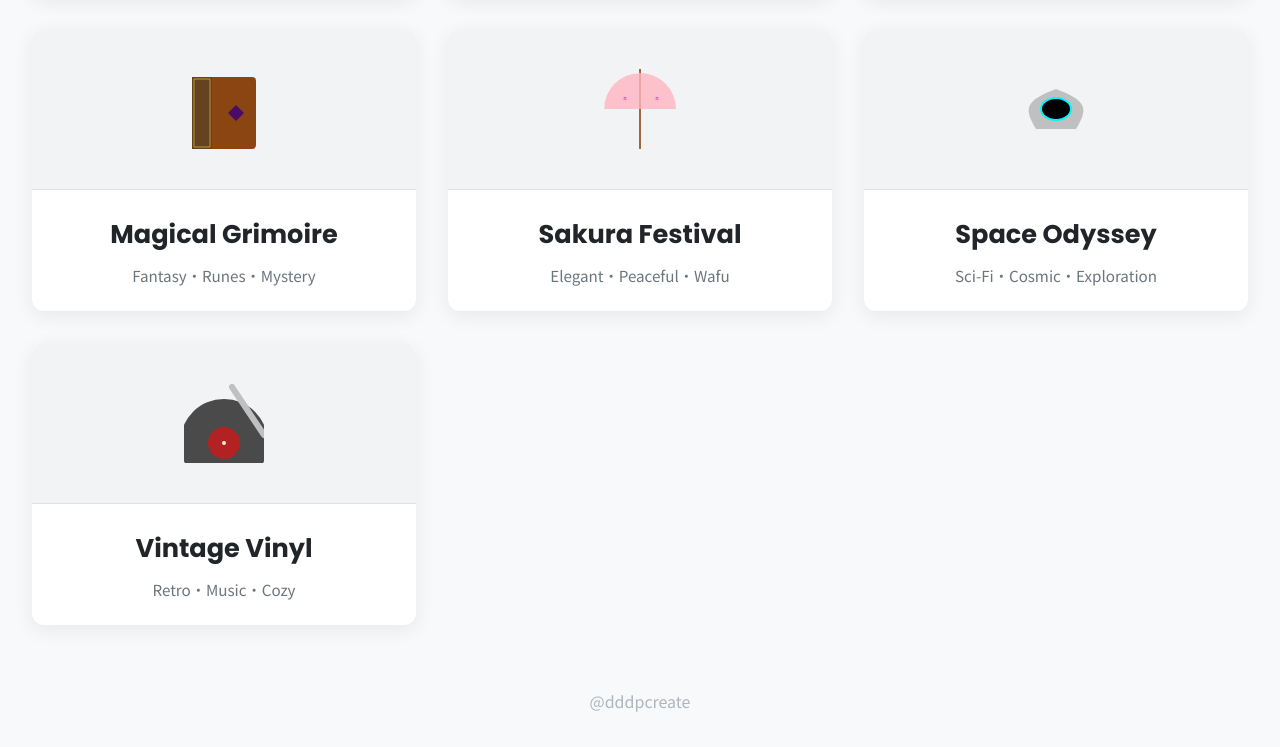
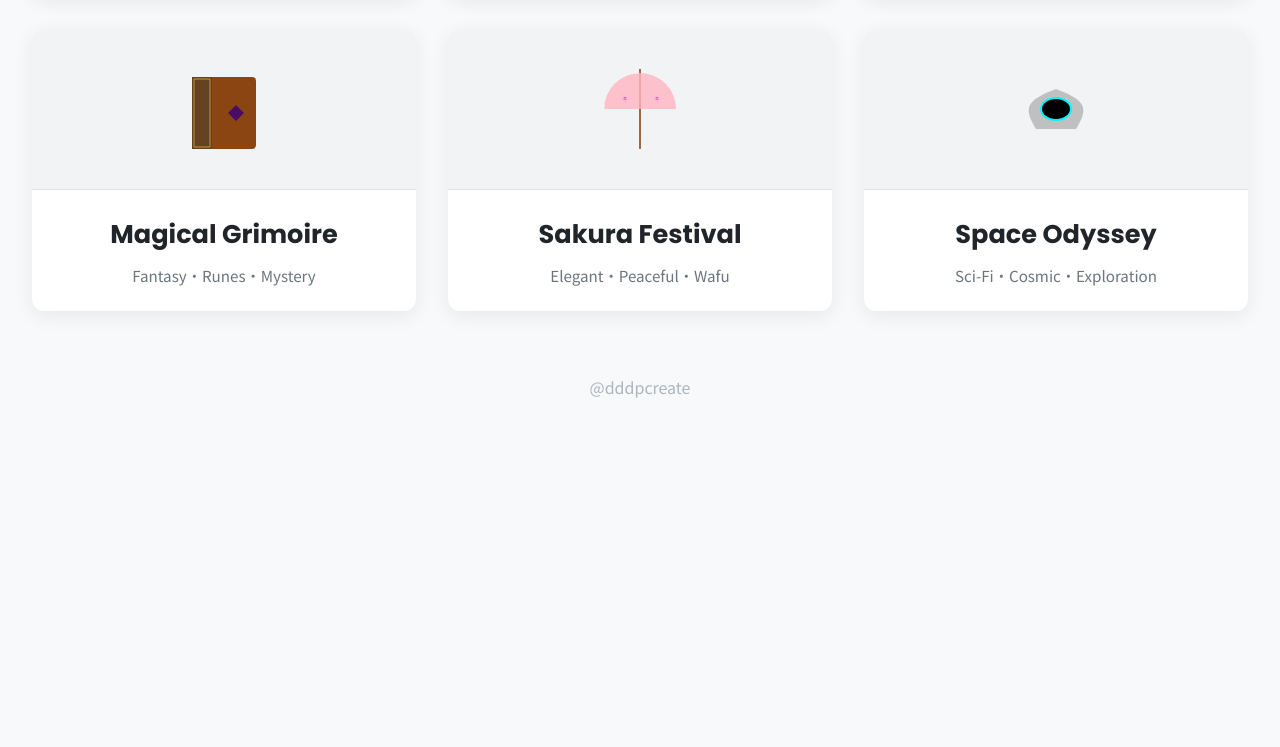
Before and after one commit to 878787ya/dddpcreate_main, a plain HTML site: page blessing/index.html in a window 1280 px wide. Shown: the part 1826-2573 px from the top of the page. After the commit the page ends 2259 px from the top, so only its background shows below. Drawn offline with Linux system fonts and the light colour scheme.

Commit message:
Update index.html

```diff
--- a/blessing/index.html
+++ b/blessing/index.html
@@ -397,7 +397,7 @@
             </a>
 
             <!-- Magical Grimoire -->
-            <a href="./Magical%20Grimoire/" class="style-card">
+            <a href="/style/Magical%20Grimoire/" class="style-card">
                 <div class="card-icon-wrapper">
                      <svg viewBox="0 0 200 200"><rect x="20" y="20" width="160" height="180" rx="10" fill="#8B4513"/><rect x="20" y="20" width="50" height="180" fill="#654321"/><path d="M25 25 H65 V195 H25Z" fill="none" stroke="#D4AF37" stroke-width="2"/><g fill="#4A0D66"><path d="M130 90 L110 110 L130 130 L150 110 Z"/></g></svg>
                 </div>
@@ -429,16 +429,7 @@
                 </div>
             </a>
 
-            <!-- Vintage Vinyl -->
-            <a href="/style/Vintage%20Vinyl/" class="style-card">
-                <div class="card-icon-wrapper">
-                    <svg viewBox="50 50 200 200"><circle cx="150" cy="200" r="110" fill="#4A4A4A"/><circle cx="150" cy="200" r="40" fill="#B22222"/><circle cx="150" cy="200" r="5" fill="#F4E9D8"/><path d="M170 60 L 250 180" stroke="#C0C0C0" stroke-width="15" fill="none" stroke-linecap="round"/></svg>
-                </div>
-                <div class="card-content">
-                    <h2 class="card-title">Vintage Vinyl</h2>
-                    <p class="card-features">Retro・Music・Cozy</p>
-                </div>
-            </a>
+
     </main>
 
     <footer class="page-footer">
```
